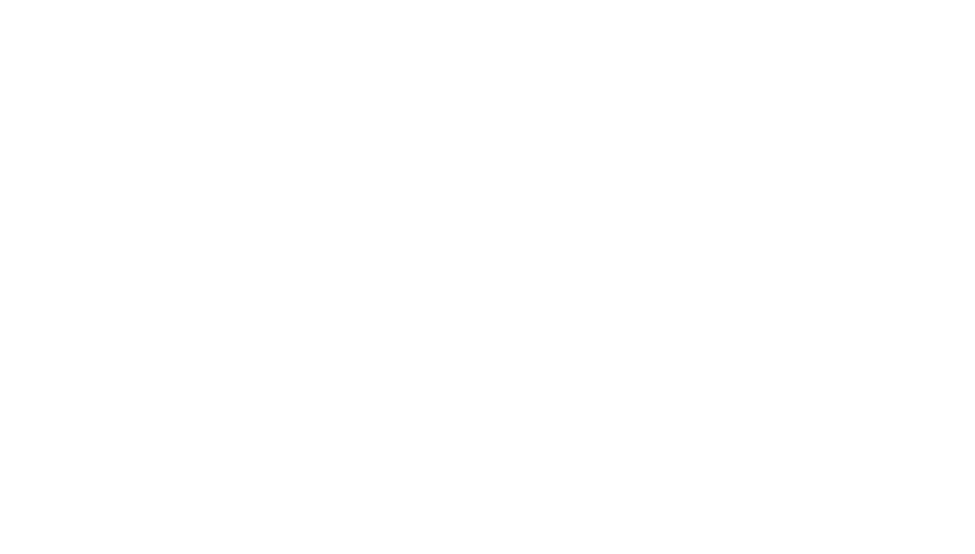
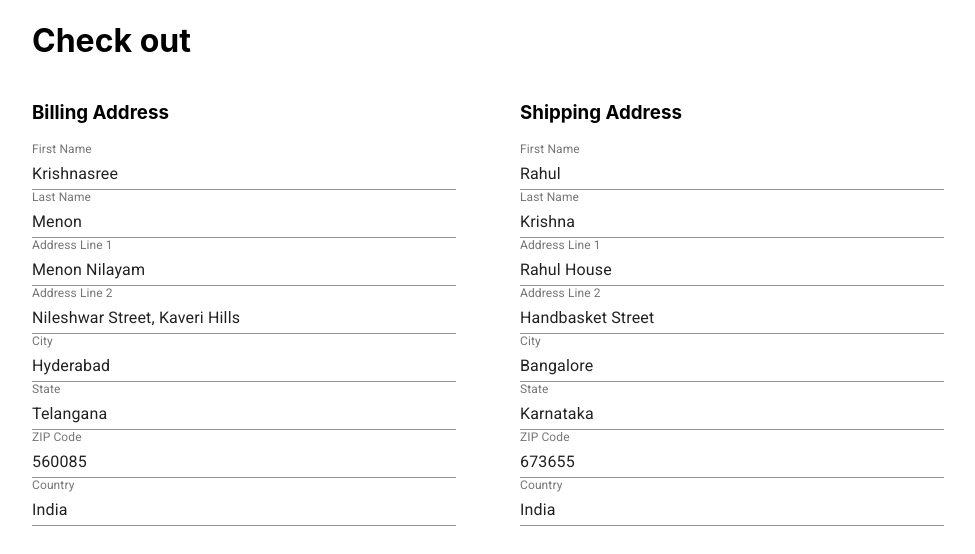
Before and after one commit to rahulakrishna/checkout-page, a React (Create React App) app: page / in a window 1280 px wide. Shown: the top 554 px of the page, without its empty margins (152-1127 px from the left). Built offline with nearby package versions, Linux system fonts and the light colour scheme.

Commit message:
✨ Address
✨ JSON providing data, fetching and syncung it with the Redux store
✨ Reducers, Actions and stuff
✨ Helper functions to help us overcome this tough time. Amen

```diff
--- a/package.json
+++ b/package.json
@@ -4,6 +4,7 @@
   "private": true,
   "dependencies": {
     "@material-ui/core": "^4.7.1",
+    "prop-types": "^15.7.2",
     "react": "^16.12.0",
     "react-dom": "^16.12.0",
     "react-redux": "^7.1.3",
--- a/public/index.html
+++ b/public/index.html
@@ -28,7 +28,7 @@
       work correctly both with client-side routing and a non-root public URL.
       Learn how to configure a non-root public URL by running `npm run build`.
     -->
-    <title>React App</title>
+    <title>Cart</title>
   </head>
   <body>
     <noscript>You need to enable JavaScript to run this app.</noscript>
--- a/src/App.js
+++ b/src/App.js
@@ -1,7 +1,19 @@
 import React from 'react';
+import Container from '@material-ui/core/Container';
+import Grid from '@material-ui/core/Grid';
+import AddressSection from './components/Address/AddressSection';
 
 function App() {
-  return <div></div>;
+  return (
+    <Container maxWidth="md">
+      <Grid item xs={12}>
+        <h1>Check out</h1>
+      </Grid>
+      <Grid item xs={12}>
+        <AddressSection />
+      </Grid>
+    </Container>
+  );
 }
 
 export default App;
--- /dev/null
+++ b/src/actions/addressActions.js
@@ -0,0 +1,14 @@
+import { UPDATE_ADDRESS, UPDATE_ADDRESS_FIELD } from '../utils/constants';
+
+export const updateAddress = ({ addressType, address }) => ({
+  type: UPDATE_ADDRESS,
+  addressType,
+  address,
+});
+
+export const updateAddressField = ({ addressType, fieldName, value }) => ({
+  type: UPDATE_ADDRESS_FIELD,
+  addressType,
+  fieldName,
+  value,
+});
--- /dev/null
+++ b/src/components/Address/AddressFields.js
@@ -0,0 +1,56 @@
+import React from 'react';
+import { connect } from 'react-redux';
+import PropTypes from 'prop-types';
+import TextField from '@material-ui/core/TextField';
+import getProperTextFieldLabel from '../../utils/getProperTextFieldLabel';
+import { updateAddressField } from '../../actions/addressActions.js';
+
+const getTitle = type => {
+  if (type === 'billingAddress') {
+    return 'Billing Address';
+  } else if (type === 'shippingAddress') {
+    return 'Shipping Address';
+  }
+};
+
+const AddressFields = ({ type, address, updateAddressField }) => {
+  const relevantFields = Object.keys(address[type]);
+  return (
+    <>
+      <h3>{getTitle(type)}</h3>
+      {relevantFields.map(field => (
+        <TextField
+          key={field}
+          label={getProperTextFieldLabel(field)}
+          fullWidth
+          value={address[type][field]}
+          onChange={e => {
+            updateAddressField({
+              addressType: type,
+              fieldName: field,
+              value: e.target.value,
+            });
+          }}
+        />
+      ))}
+    </>
+  );
+};
+
+AddressFields.propTypes = {
+  type: PropTypes.oneOf(['billingAddress', 'shippingAddress']).isRequired,
+};
+
+const mapStateToProps = ({ address }) => ({
+  address,
+});
+
+const mapDispatchToProps = dispatch => ({
+  updateAddressField: ({ addressType, fieldName, value }) =>
+    dispatch(updateAddressField({ addressType, fieldName, value })),
+});
+
+export default connect(
+  mapStateToProps,
+  mapDispatchToProps
+)(AddressFields);
--- /dev/null
+++ b/src/components/Address/AddressSection.js
@@ -0,0 +1,43 @@
+import React, { useEffect } from 'react';
+import { connect } from 'react-redux';
+import Container from '@material-ui/core/Container';
+import Grid from '@material-ui/core/Grid';
+import AddressFields from './AddressFields';
+import data from '../../utils/data.json';
+import { updateAddress } from '../../actions/addressActions';
+
+const AddressSection = ({ updateAddress }) => {
+  useEffect(() => {
+    // Get the JSON data and update address here
+    updateAddress({
+      addressType: 'shippingAddress',
+      address: data.shippingAddress,
+    });
+    updateAddress({
+      addressType: 'billingAddress',
+      address: data.billingAddress,
+    });
+  }, [updateAddress]);
+  return (
+    <Grid container spacing={8}>
+      <Grid item xs={12} md={6}>
+        <AddressFields type="billingAddress" />
+      </Grid>
+      <Grid item xs={12} md={6}>
+        <AddressFields type="shippingAddress" />
+      </Grid>
+    </Grid>
+  );
+};
+
+const mapStateToProps = () => ({});
+
+const mapDispatchToProps = dispatch => ({
+  updateAddress: ({ addressType, address }) =>
+    dispatch(updateAddress({ addressType, address })),
+});
+
+export default connect(
+  mapStateToProps,
+  mapDispatchToProps
+)(AddressSection);
--- /dev/null
+++ b/src/reducers/addressReducer.js
@@ -0,0 +1,52 @@
+import { UPDATE_ADDRESS, UPDATE_ADDRESS_FIELD } from '../utils/constants';
+
+const initialState = {
+  billingAddress: {
+    firstName: '',
+    lastName: '',
+    addressLine1: '',
+    addressLine2: '',
+    city: '',
+    state: '',
+    zipCode: '',
+    country: '',
+  },
+  shippingAddress: {
+    firstName: '',
+    lastName: '',
+    addressLine1: '',
+    addressLine2: '',
+    city: '',
+    state: '',
+    zipCode: '',
+    country: '',
+  },
+};
+
+export default function reducer(state = initialState, action) {
+  switch (action.type) {
+    case UPDATE_ADDRESS: {
+      const { addressType, address } = action;
+      return {
+        ...state,
+        [addressType]: {
+          ...address,
+        },
+      };
+    }
+    case UPDATE_ADDRESS_FIELD: {
+      const { addressType, fieldName, value } = action;
+
+      return {
+        ...state,
+        [addressType]: {
+          ...state[addressType],
+          [fieldName]: value,
+        },
+      };
+    }
+    default: {
+      return state;
+    }
+  }
+}
--- a/src/reducers/index.js
+++ b/src/reducers/index.js
@@ -1,3 +1,6 @@
 import { combineReducers } from 'redux';
+import addressReducer from './addressReducer';
 
-export default combineReducers({});
+export default combineReducers({
+  address: addressReducer,
+});
--- a/src/utils/constants.js
+++ b/src/utils/constants.js
@@ -0,0 +1,2 @@
+export const UPDATE_ADDRESS = 'UPDATE_ADDRESS';
+export const UPDATE_ADDRESS_FIELD = 'UPDATE_ADDRESS_FIELD';
--- /dev/null
+++ b/src/utils/data.json
@@ -0,0 +1,33 @@
+{
+  "shippingAddress": {
+    "firstName": "Rahul",
+    "lastName": "Krishna",
+    "addressLine1": "Rahul House",
+    "addressLine2": "Handbasket Street",
+    "city": "Bangalore",
+    "state": "Karnataka",
+    "zipCode": 673655,
+    "country": "India"
+  },
+  "billingAddress": {
+    "firstName": "Krishnasree",
+    "lastName": "Menon",
+    "addressLine1": "Menon Nilayam",
+    "addressLine2": "Nileshwar Street, Kaveri Hills",
+    "city": "Hyderabad",
+    "state": "Telangana",
+    "zipCode": 560085,
+    "country": "India"
+  },
+  "orderDate": "",
+  "expectedDeliveryDate": "",
+  "items": [
+    {
+      "productId": 123,
+      "productName": "",
+      "quantity": 2,
+      "unitPrice": "",
+      "notes": ""
+    }
+  ]
+}
--- /dev/null
+++ b/src/utils/getProperTextFieldLabel.js
@@ -0,0 +1,31 @@
+export default function getProperTextFieldLabel(field) {
+  switch (field) {
+    case 'firstName': {
+      return 'First Name';
+    }
+    case 'lastName': {
+      return 'Last Name';
+    }
+    case 'addressLine1': {
+      return 'Address Line 1';
+    }
+    case 'addressLine2': {
+      return 'Address Line 2';
+    }
+    case 'city': {
+      return 'City';
+    }
+    case 'state': {
+      return 'State';
+    }
+    case 'zipCode': {
+      return 'ZIP Code';
+    }
+    case 'country': {
+      return 'Country';
+    }
+    default: {
+      return null;
+    }
+  }
+}
```
